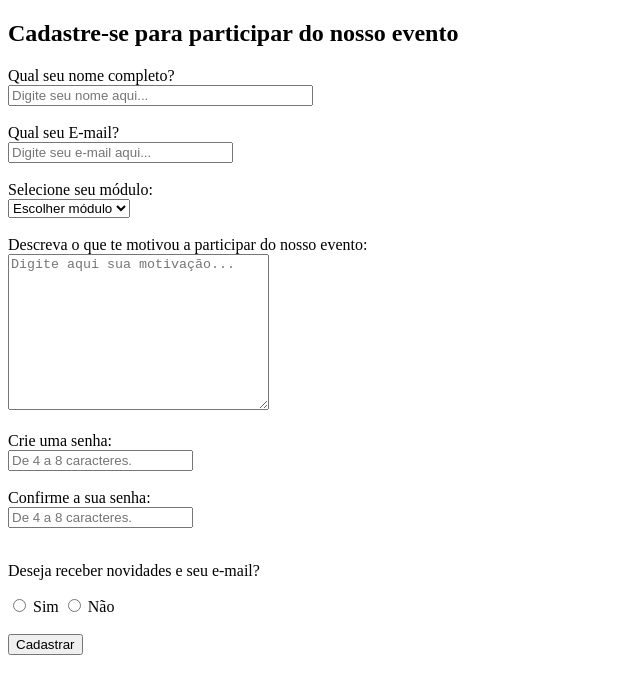
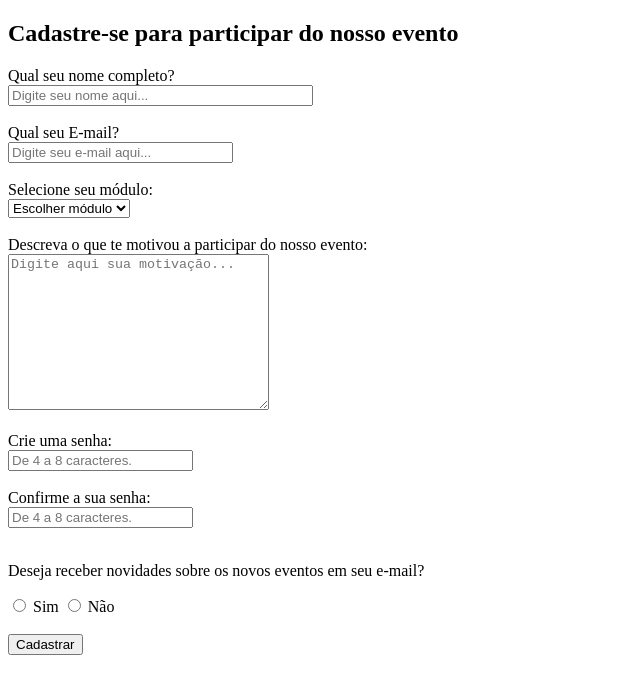
Before and after one commit to Leeorodrigues06/iniciodetudo, a plain HTML site: page index.html in a window 1280 px wide. Shown: the whole page, without its empty margins (0-640 px from the left). Drawn offline with Linux system fonts and the light colour scheme.

Commit message:
novidades
eventos no email

```diff
--- a/index.html
+++ b/index.html
@@ -76,7 +76,7 @@
 
             <div>
 
-                <p>Deseja receber novidades e seu e-mail?</p>
+                <p>Deseja receber novidades sobre os novos eventos em seu e-mail?</p>
                 <input type="radio" id="sim" name="lead" required value="sim">
                 <label for="sim">Sim</label>
 
```
